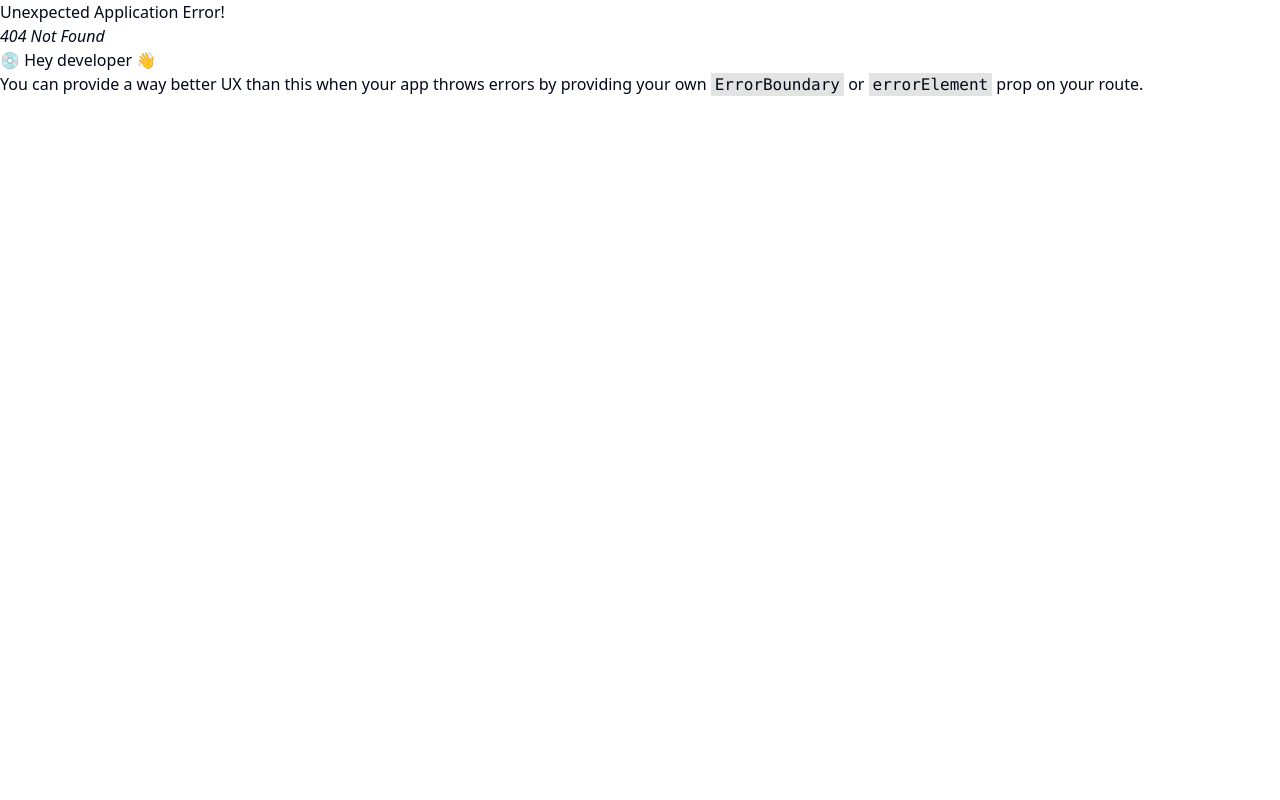
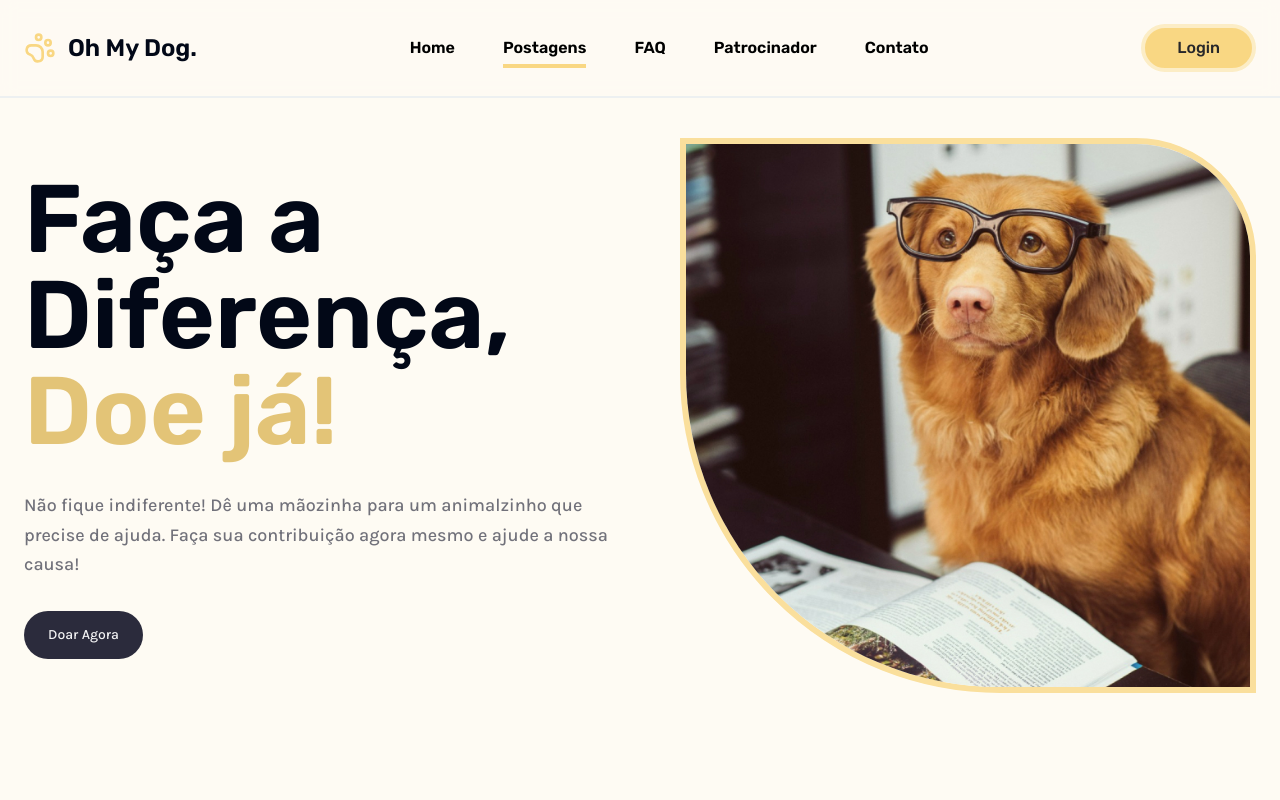
Before and after one commit to LFeli/LES_Group_Not_Found_2024, a React (Vite) app: page /postagens in a window 1280 px wide. Before the commit this address had no page. Shown: the top 800 px of the page. Built offline with nearby package versions, Linux system fonts and the light colour scheme.

Commit message:
:sparkles: feat: Cta for posts page is done

```diff
--- /dev/null
+++ b/src/components/app/cta-posts.tsx
@@ -0,0 +1,36 @@
+import { Link } from 'react-router-dom'
+
+import ctaPhoto from '@/assets/app/home/cta-posts.jpg'
+
+import { Button } from '../ui/button'
+
+export function CtaPostsApp() {
+  return (
+    <section className="flex items-center justify-between pb-32 pt-10">
+      <div className="max-w-[600px]">
+        <h1 className="font-rubik text-8xl font-semibold">
+          Faça a Diferença,
+          <span className="text-yellow-600"> Doe já!</span>
+        </h1>
+        <p className="block py-8 text-lg font-medium leading-relaxed text-zinc-500">
+          Não fique indiferente! Dê uma mãozinha para um animalzinho que precise
+          de ajuda. Faça sua contribuição agora mesmo e ajude a nossa causa!
+        </p>
+
+        <div className="space-x-8">
+          <Link to={'/login'}>
+            <Button className="rounded-full bg-jeans-700 px-6 py-6 text-zinc-100 hover:bg-jeans-500">
+              Doar Agora
+            </Button>
+          </Link>
+        </div>
+      </div>
+
+      <img
+        src={ctaPhoto}
+        alt=""
+        className="max-w-xl overflow-hidden rounded-bl-[320px] rounded-tr-[120px] border-[6px] border-yellow-400 object-cover"
+      />
+    </section>
+  )
+}
--- /dev/null
+++ b/src/pages/app/posts.tsx
@@ -0,0 +1,15 @@
+import { Helmet } from 'react-helmet-async'
+
+import { CtaPostsApp } from '@/components/app/cta-posts'
+
+export function Posts() {
+  return (
+    <main className="flex-1 font-karla">
+      <Helmet title="Postagens" />
+
+      <div className="container max-w-screen-2xl px-6">
+        <CtaPostsApp />
+      </div>
+    </main>
+  )
+}
--- a/src/routes.tsx
+++ b/src/routes.tsx
@@ -10,6 +10,7 @@ import { AdminLayout } from './pages/_layouts/admin'
 import { RegisterLayout } from './pages/_layouts/register'
 import { AdminHome } from './pages/admin/home'
 import { Faq } from './pages/app/faq'
+import { Posts } from './pages/app/posts'
 import { PrivateRoutes } from './private-routes'
 
 export const router = createBrowserRouter([
@@ -21,6 +22,10 @@ export const router = createBrowserRouter([
       {
         path: '/',
         element: <Home />,
+      },
+      {
+        path: '/postagens',
+        element: <Posts />,
       },
       {
         path: '/faq',
```
Also changed, not shown: src/assets/app/home/cta-posts.jpg (added).
